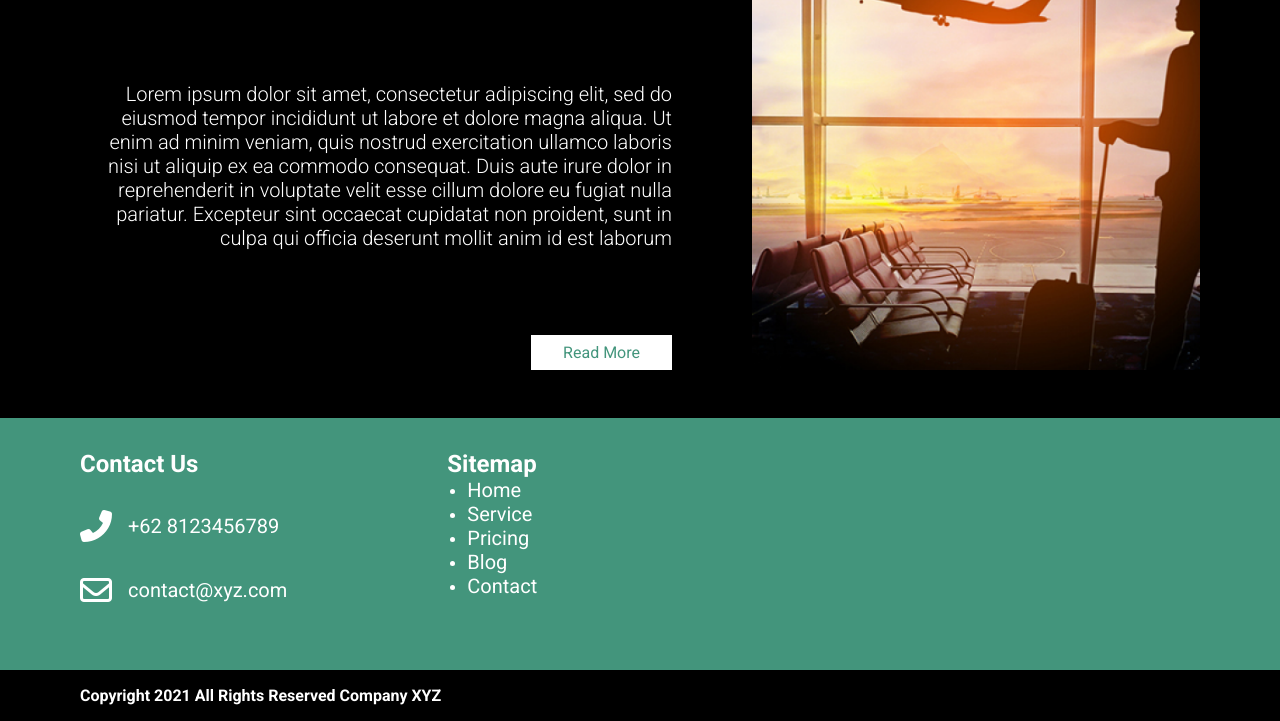
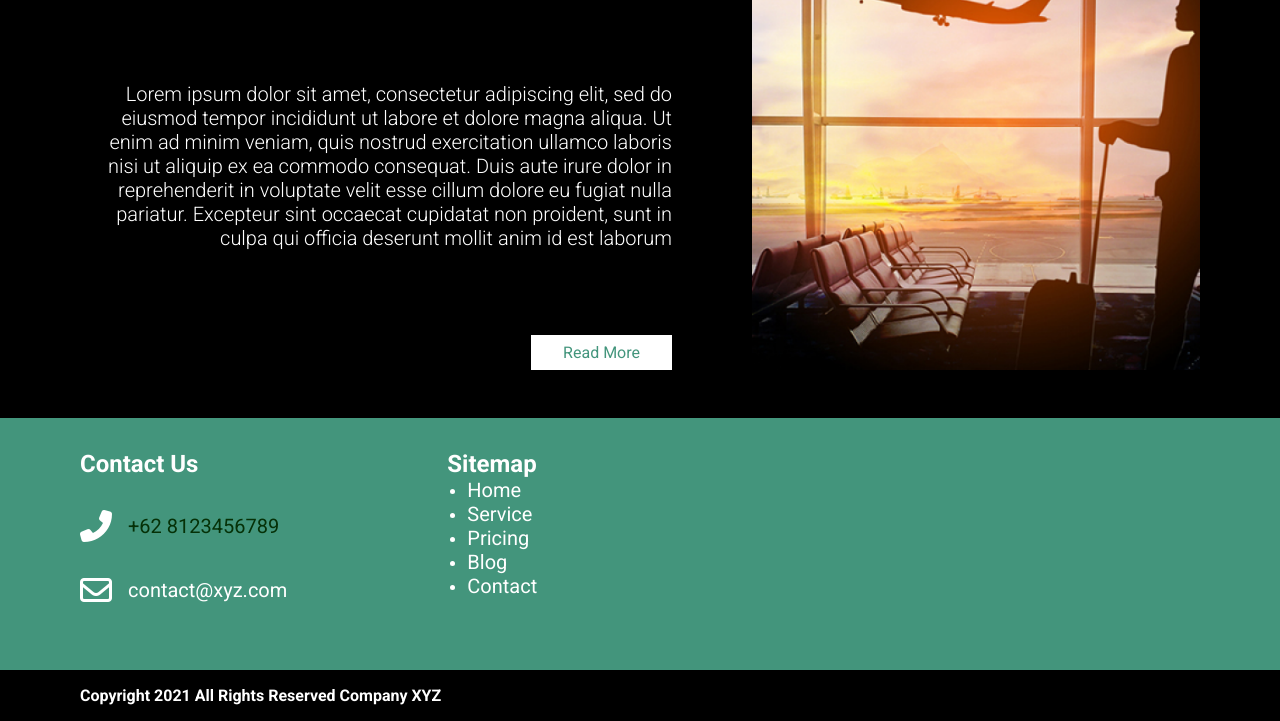
Before and after one commit to yusril-adr/webinar-untag-sbydev-2021, a plain HTML site: page index.html in a window 1280 px wide. In both pictures the pointer is over the link "+62 8123456789". Shown: the part 1257-1978 px from the top of the page. Drawn offline with Linux system fonts and the light colour scheme.

Commit message:
Add contact hover

```diff
--- a/public/styles/index.css
+++ b/public/styles/index.css
@@ -249,6 +249,9 @@ section#contact a {
   font-size: 1.25rem;
   color: var(--white)
 }
+section#contact a:hover {
+  color: var(--dark-green)
+}
 section#contact ul {
   padding-inline: 20px;
 }
```
